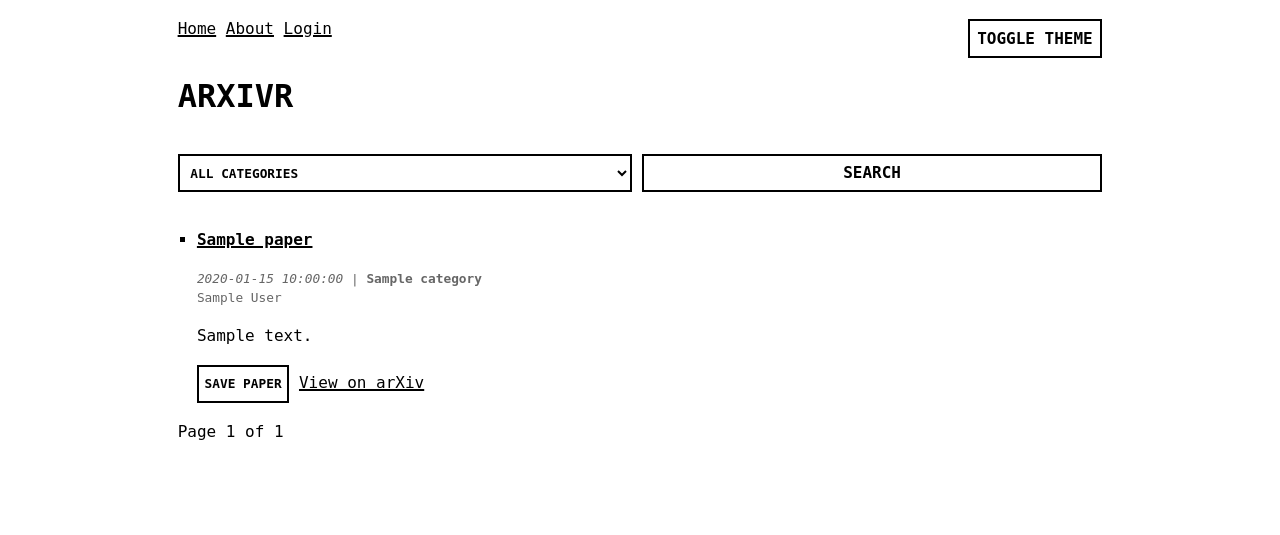
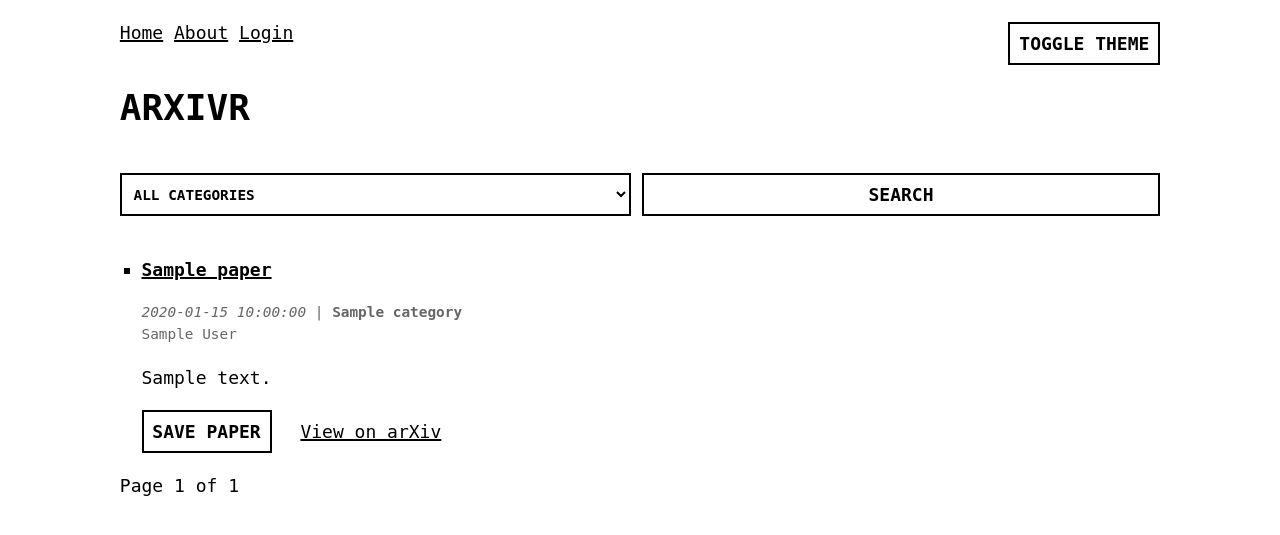
Before and after one commit to tnguyen21/arxivr, a Flask app: template templates/index.html in a window 1280 px wide. Shown: the top 535 px of the page. Run offline with Flask 3, Linux system fonts and the light colour scheme; the template is opened without the code that fills it: most values are stand-ins (such as "Sample title", 1, 10 or a date in 2020); parts of the project's set-up code (start-up, migrations or seed data) failed here and were passed over; some libraries are stand-ins or nearby versions.

Commit message:
make font slightly larger for readability

```diff
--- a/static/monospace.css
+++ b/static/monospace.css
@@ -65,7 +65,7 @@ table {
   font-weight: var(--font-weight-normal);
   font-style: normal;
   font-variant-numeric: tabular-nums lining-nums;
-  font-size: 16px;
+  font-size: 18px;
 }
 
 /* system preference colors */
--- a/templates/index.html
+++ b/templates/index.html
@@ -30,8 +30,8 @@
           <br>
         </p>
         <p>{{ paper.summary }}</p>
-        <button class="save-paper-link" style="font-size: 0.8rem;" data-paper-id="{{ paper.id }}" onclick="savePaper('{{ paper.id }}')" aria-label="Save {{ paper.title }} to my papers">Save Paper</button>
-        <a href="{{ paper.abstract_link }}" aria-label="View {{ paper.title }} on arXiv">View on arXiv</a>
+        <button class="save-paper-link" data-paper-id="{{ paper.id }}" onclick="savePaper('{{ paper.id }}')" aria-label="Save {{ paper.title }} to my papers">Save Paper</button>
+        <a style="margin-left: 1rem;" href="{{ paper.abstract_link }}" aria-label="View {{ paper.title }} on arXiv">View on arXiv</a>
         <script>
         async function savePaper(paperId) {
             const userId = localStorage.getItem('user_id');
```
